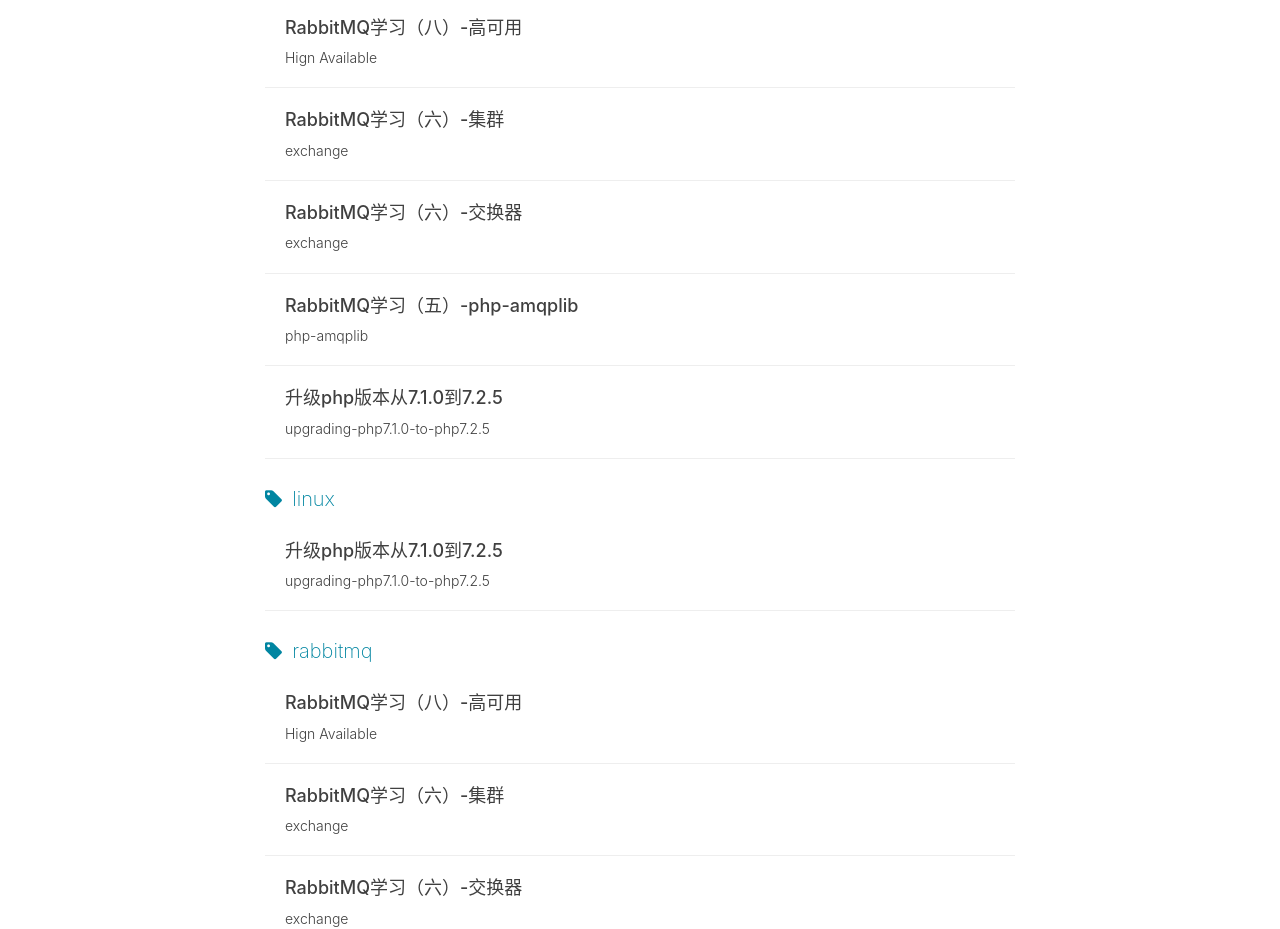
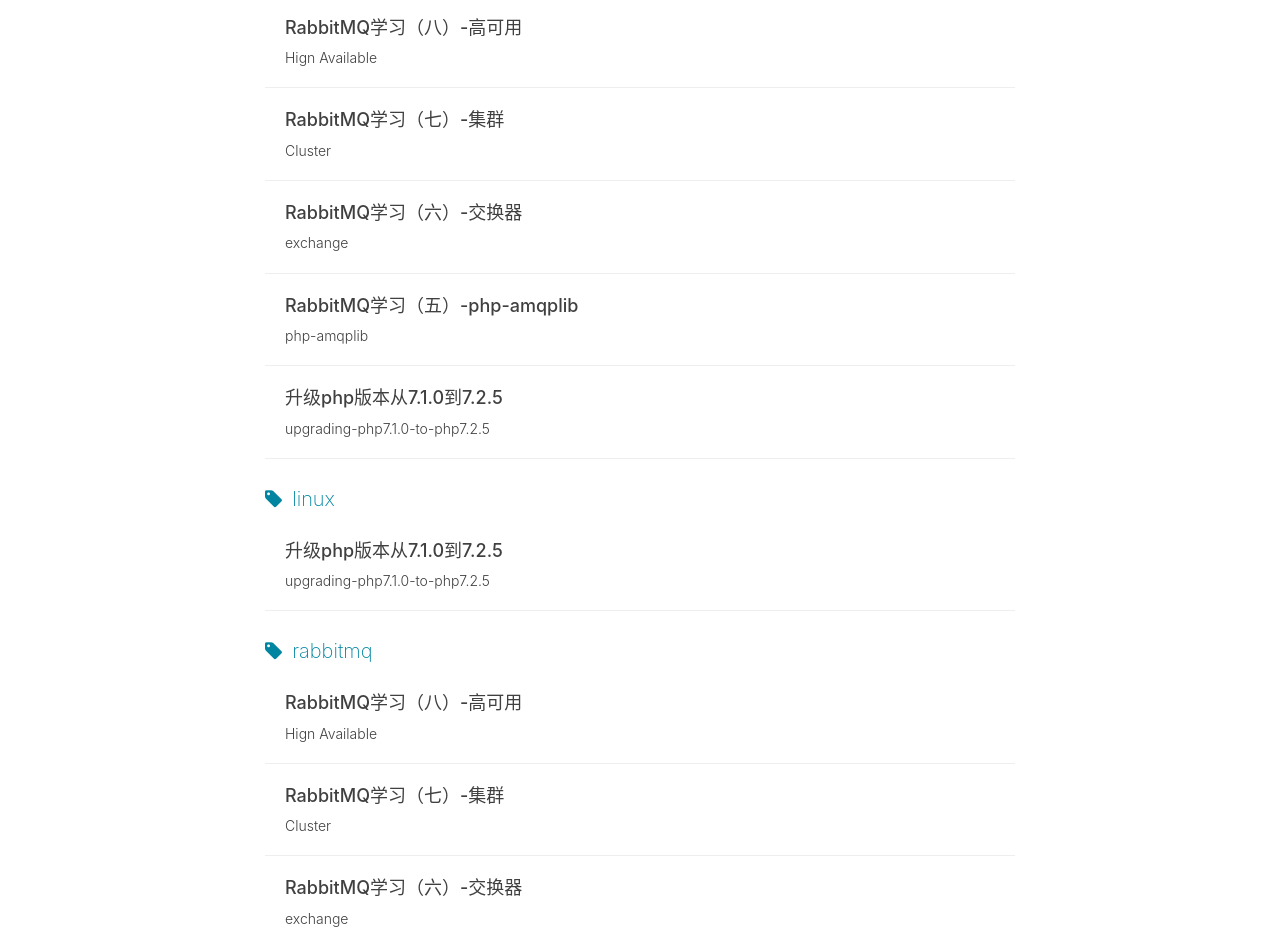
Before and after one commit to xuanxuan2016/xuanxuan2016.github.io, a Jekyll site: the page built from tags.html, in a window 1280 px wide. Shown: the part 373-1302 px from the top of the page. Built offline with Jekyll 4.4.1, drawn with Linux system fonts in a browser that asks for light colours; nearby versions of some CDN libraries; comment, search, counter and statistics services are not loaded.

Commit message:
Update and rename 2018-05-18-7-rabbitmq-study-Cluster.markdown to 2018-05-18-7-rabbitmq-study-Cluster.md

```diff
--- a/_posts/2018-05-18-7-rabbitmq-study-Cluster.markdown
+++ b/_posts/2018-05-18-7-rabbitmq-study-Cluster.md
@@ -1,7 +1,7 @@
 ---
 layout:     post
-title:      "RabbitMQ学习（六）-集群"
-subtitle:   "exchange"
+title:      "RabbitMQ学习（七）-集群"
+subtitle:   "Cluster"
 date:       2018-05-18 20:50
 author:     "BeautyMyth"
 header-img: "img/post-bg-2015.jpg"
```
